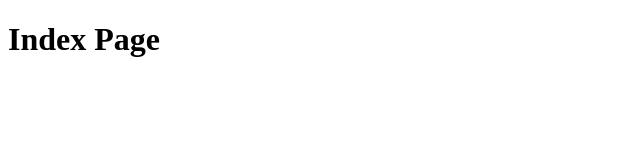
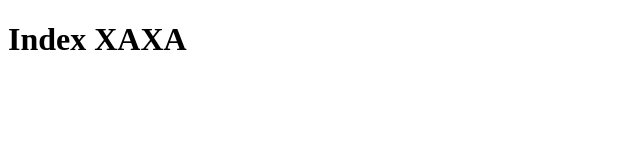
Before and after one commit to pmajos/tracking_playground, a plain HTML site: page index.html in a window 1280 px wide. Shown: the full height of the page, 0-640 px from the left. Drawn offline with Linux system fonts and the light colour scheme.

Commit message:
Update files

```diff
--- a/index.html
+++ b/index.html
@@ -5,7 +5,7 @@
     <link rel='stylesheet' href='css/styles.css'>
 </head>
 <body>
-    <h1>Index Page</h1>
+    <h1>Index XAXA</h1>
     <script src='js/scripts.js'></script>
 </body>
 </html>
```
